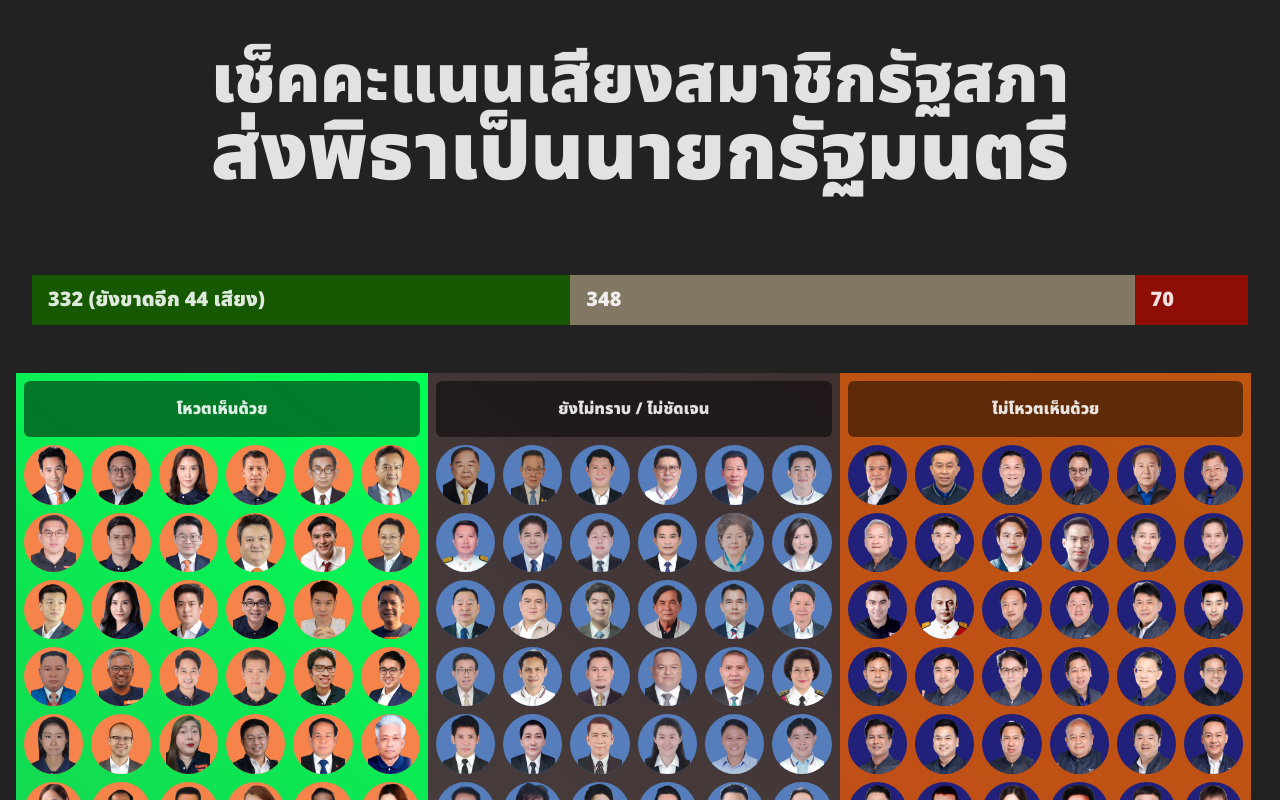
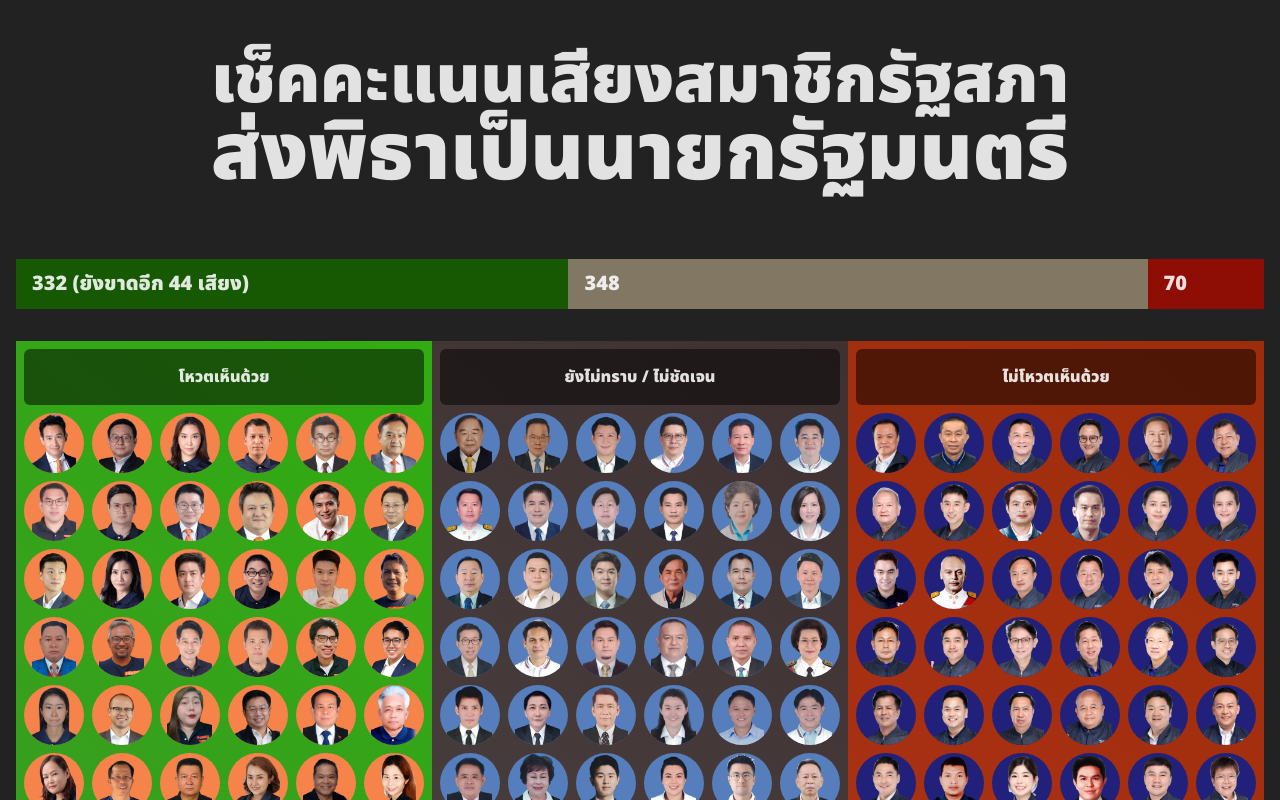
Before and after one commit to PanJ/road-to-376, a React (Vite) app: page / in a window 1280 px wide. Shown: the top 800 px of the page. Built offline with nearby package versions, Linux system fonts and the light colour scheme.

Commit message:
💄 fix style

```diff
--- a/src/App.tsx
+++ b/src/App.tsx
@@ -98,7 +98,7 @@ type VoteContainerProps = {
 function VoteContainer({ votes, title, backgroundStyle }: VoteContainerProps) {
   return (
     <div
-      className="flex gap-2 flex-col flex-wrap md:w-[33%] w-full p-2 content-start"
+      className="flex gap-2 flex-col flex-wrap md:w-[33.333%] w-full p-2 content-start"
       style={{
         background: backgroundStyle,
       }}
@@ -168,7 +168,7 @@ function App() {
       <h1 className="font-black md:text-[5rem] leading-none text-[2rem]">
         ส่งพิธาเป็นนายกรัฐมนตรี
       </h1>
-      <div className="p-4 sizing-box flex flex-row md:mt-16 mt-4">
+      <div className="p-0 sizing-box flex flex-row md:mt-16 mt-4">
         <div
           className="h-[50px] bg-[#165902] flex items-center md:pl-4 pl-2 font-black md:text-xl text-md text-left"
           style={{ width: `${(100 * yesVoteCount) / totalVoteCount}%` }}
@@ -191,11 +191,11 @@ function App() {
           {noVoteCount}
         </div>
       </div>
-      <div className="md:mt-8 md-4 flex md:flex-row flex-col">
+      <div className="mt-8 md-4 flex md:flex-row flex-col">
         <VoteContainer
           title="โหวตเห็นด้วย"
           votes={processedVoteData["2"]}
-          backgroundStyle="linear-gradient(39deg, rgba(6,36,0,1) 0%, rgba(72,119,67,1) 35%, rgba(0,255,87,1) 100%)"
+          backgroundStyle="linear-gradient(39deg, rgb(6, 36, 0) 0%, rgb(72, 119, 67) 35%, rgb(49 173 17) 100%)"
         />
         {/* <VoteContainer
           title="มีแนวโน้มโหวตเห็นด้วย"
@@ -215,7 +215,7 @@ function App() {
         <VoteContainer
           title="ไม่โหวตเห็นด้วย"
           votes={processedVoteData["-2"]}
-          backgroundStyle="linear-gradient(39deg, rgba(71,62,59,1) 0%, rgba(201,59,45,1) 30%, rgba(189,86,15,1) 100%)"
+          backgroundStyle="linear-gradient(39deg, rgb(71, 62, 59) 0%, rgb(201, 59, 45) 30%, rgb(157 45 10) 100%)"
         />
       </div>
       <p className="font-black mt-4">
```
